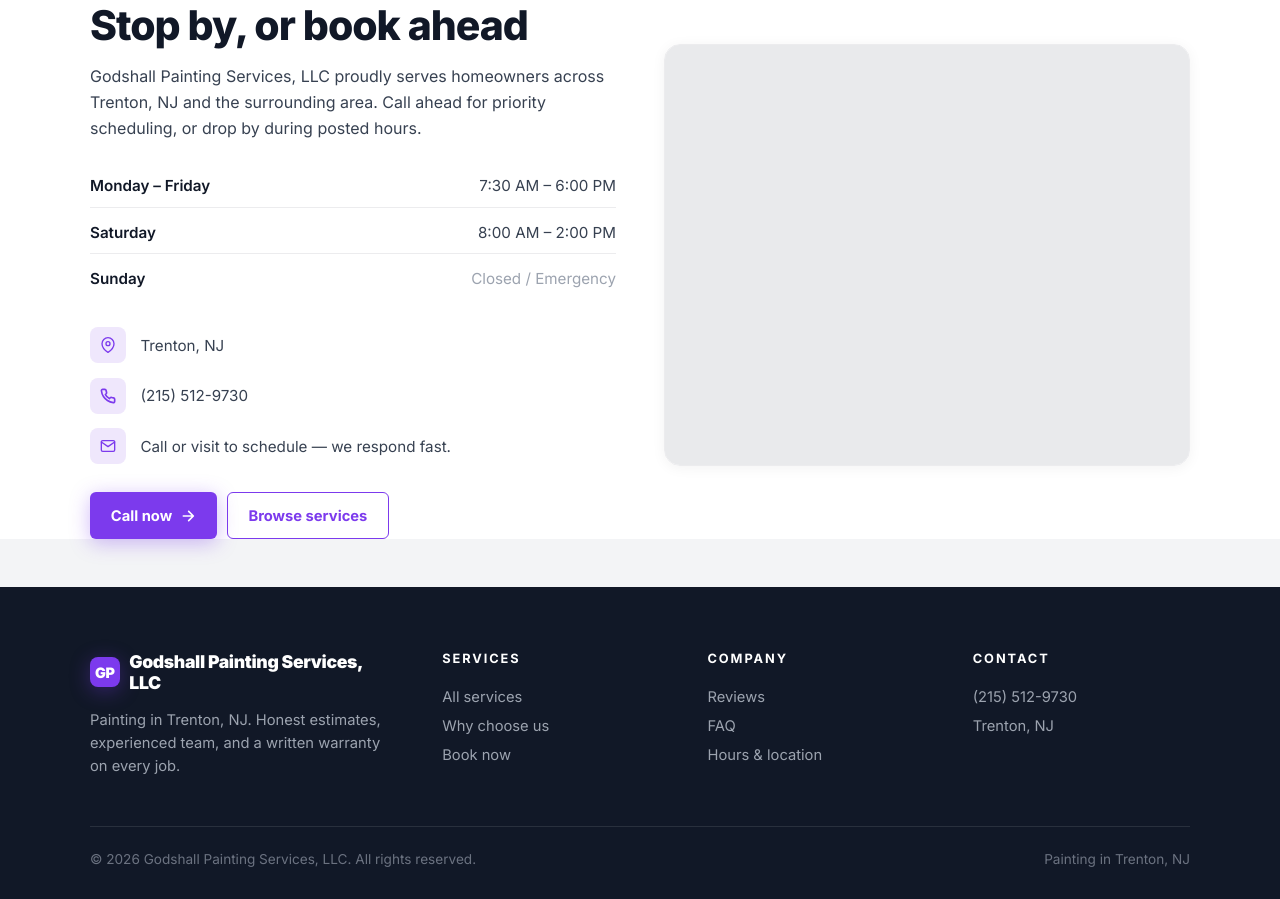
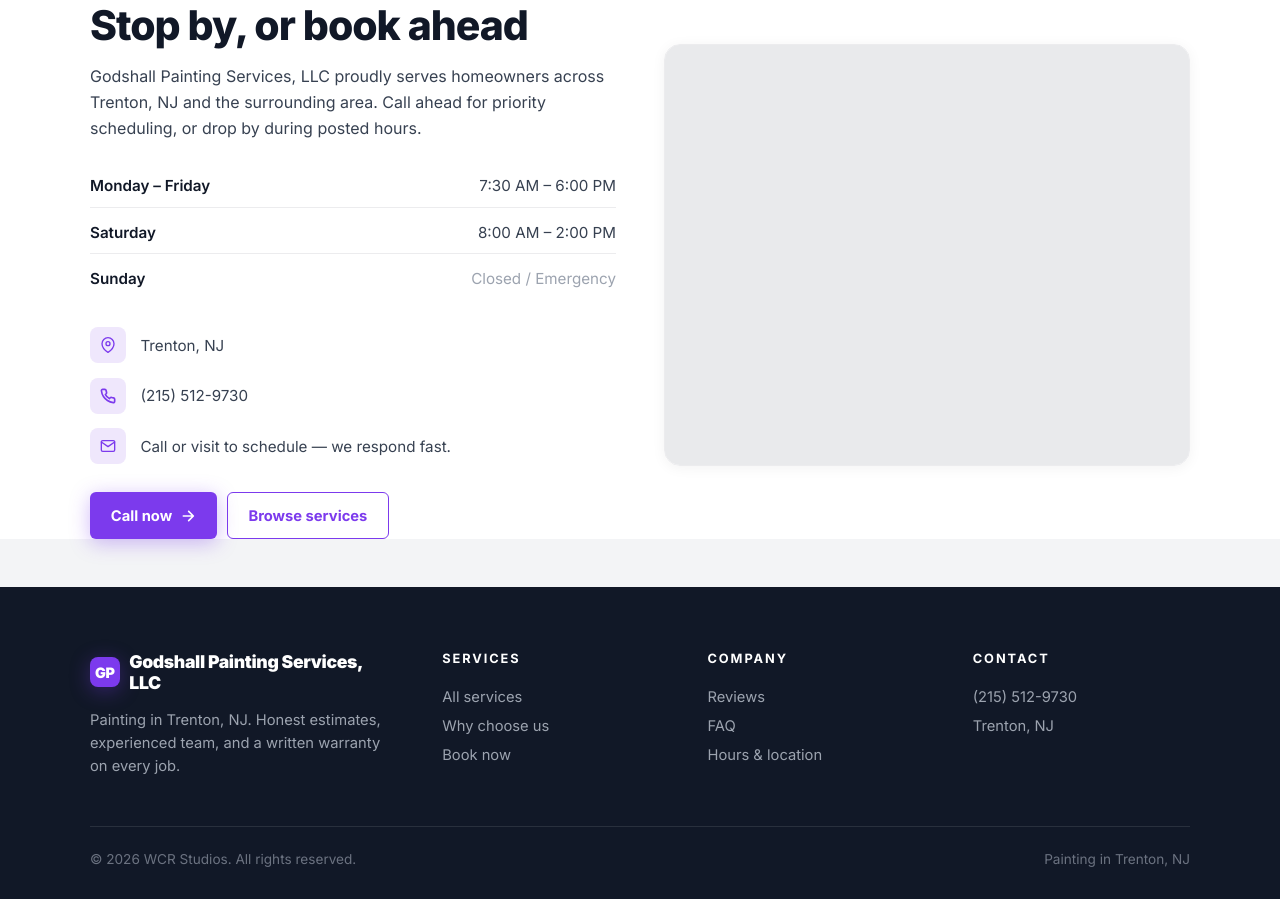
Before and after one commit to Wrenbjor/trades--godshall-painting-services-llc, a plain HTML site: page index.html in a window 1280 px wide. Shown: the part 4665-5564 px from the top of the page. Drawn offline with nearby package versions, Linux system fonts and the light colour scheme; no server answers.

Commit message:
Update site

```diff
--- a/index.html
+++ b/index.html
@@ -590,7 +590,7 @@
     </div>
   </div>
   <div class="foot-bottom">
-    <div>&copy; 2026 Godshall Painting Services, LLC. All rights reserved.</div>
+    <div>&copy; 2026 WCR Studios. All rights reserved.</div>
     <div>Painting in Trenton, NJ</div>
   </div>
 </footer>
```
